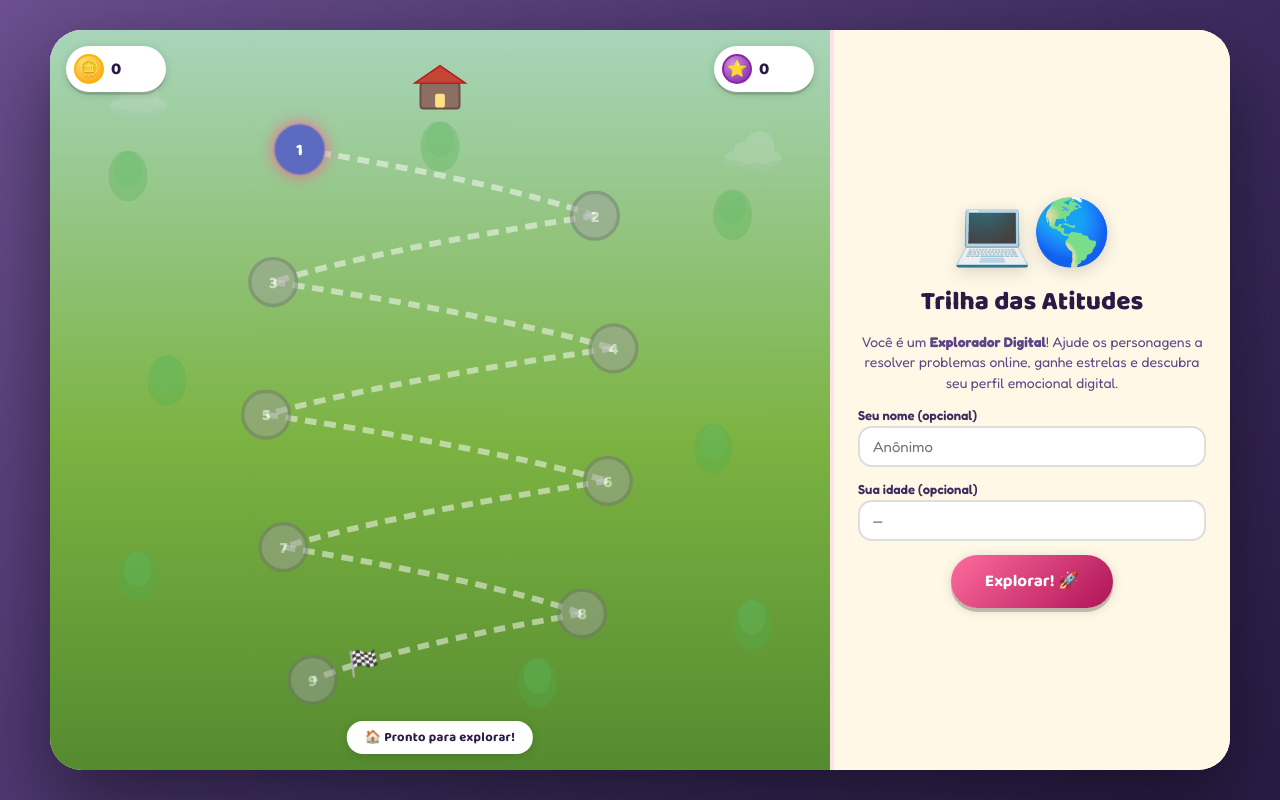
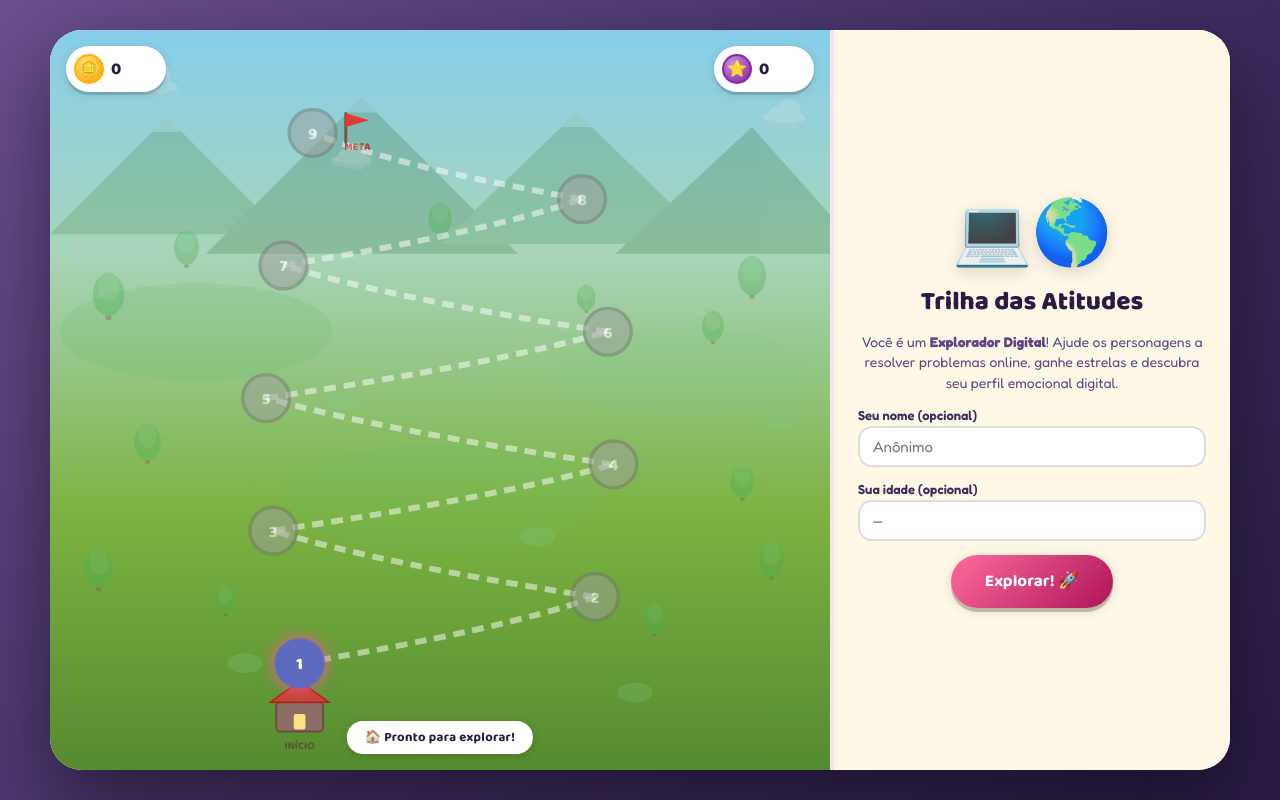
Before and after one commit to rmayormartins/trilha-emocional, a plain HTML site: page index.html in a window 1280 px wide. Drawn offline with Linux system fonts and the light colour scheme.

Commit message:
Update index.html

```diff
--- a/index.html
+++ b/index.html
@@ -34,10 +34,10 @@ body{
   background:#fff;position:relative;
 }
 /* ========== MAPA ========== */
-.map{position:relative;overflow:hidden;background:linear-gradient(180deg,#A8D5BA 0%,#7CB342 55%,#558B2F 100%)}
+.map{position:relative;overflow:hidden;background:linear-gradient(180deg,#87CEEB 0%,#A8D5BA 30%,#7CB342 65%,#558B2F 100%)}
 .map svg{display:block;width:100%;height:100%}
-.map .deco{position:absolute;opacity:.18;pointer-events:none;font-size:52px;animation:fl 20s ease-in-out infinite}
-.map .deco:nth-child(2){animation-delay:-5s}.map .deco:nth-child(3){animation-delay:-11s}
+.map .deco{position:absolute;opacity:.22;pointer-events:none;font-size:48px;animation:fl 20s ease-in-out infinite}
+.map .deco:nth-child(2){animation-delay:-5s;font-size:40px}.map .deco:nth-child(3){animation-delay:-11s;font-size:36px}.map .deco:nth-child(4){animation-delay:-15s;font-size:32px}
 @keyframes fl{0%,100%{transform:translateX(0)}50%{transform:translateX(18px)}}
 .topbar{position:absolute;top:16px;left:16px;right:16px;display:flex;justify-content:space-between;gap:10px;z-index:5;pointer-events:none}
 .pill{
@@ -91,11 +91,11 @@ body{
 /* questão */
 .question-screen{flex:1;display:none;flex-direction:column;padding:0;overflow:hidden}
 .q-ctx{
-  padding:12px 20px;font-size:13px;line-height:1.4;
+  padding:14px 20px;font-size:15px;line-height:1.45;
   color:#fff;position:relative;
 }
-.q-ctx .ctx-fase{font-family:'Baloo 2',sans-serif;font-weight:700;font-size:12px;text-transform:uppercase;letter-spacing:.8px;opacity:.85;margin-bottom:2px}
-.q-ctx .ctx-text{opacity:.92;font-style:italic}
+.q-ctx .ctx-fase{font-family:'Baloo 2',sans-serif;font-weight:700;font-size:15px;text-transform:uppercase;letter-spacing:.8px;opacity:.9;margin-bottom:4px}
+.q-ctx .ctx-text{opacity:.92;font-style:italic;font-size:15px;line-height:1.5}
 .q-header{padding:14px 20px 10px;background:var(--purple-deep);color:#fff}
 .q-header .q-number{font-family:'Baloo 2',sans-serif;font-weight:800;font-size:13px;text-transform:uppercase;letter-spacing:1px;opacity:.7}
 .q-header .q-text{font-size:16px;font-weight:600;line-height:1.4;margin-top:4px}
@@ -171,8 +171,9 @@ body{
 
 <div class="app">
   <div class="map" id="mapArea">
-    <div class="deco" style="top:5%;left:6%">&#9729;&#65039;</div>
-    <div class="deco" style="top:12%;right:8%">&#9729;&#65039;</div>
+    <div class="deco" style="top:3%;left:8%">&#9729;&#65039;</div>
+    <div class="deco" style="top:8%;right:5%">&#9729;&#65039;</div>
+    <div class="deco" style="top:14%;left:35%">&#9729;&#65039;</div>
     <div class="topbar">
       <div class="pill pill-coin"><div class="ic">&#129689;</div><span id="coinCount">0</span></div>
       <div class="pill pill-star"><div class="ic">&#11088;</div><span id="starCount">0</span></div>
@@ -305,37 +306,72 @@ function getPhaseNum(q){ var m=(q.fase||'').match(/Fase\s*(\d)/i); return m?m[1]
 function getPhaseColor(q){ return PHASE_COLORS[getPhaseNum(q)]||'#5C6BC0'; }
 
 function buildMap(){
-  var n=questions.length,W=800,H=700,padT=80,padB=50;
+  var n=questions.length,W=800,H=700,padT=70,padB=80;
   var usH=H-padT-padB, stepY=Math.min(usH/Math.max(n-1,1),68);
-  var startY=padT+(usH-stepY*(n-1))/2;
+  var totalH=stepY*(n-1);
+  var startY=H-padB; // Q1 at bottom
   var nodes=[];
   for(var i=0;i<n;i++){
-    var y=startY+i*stepY;
+    var y=startY-i*stepY; // goes UP
     var xBase=(i%2===0)?W*0.32:W*0.68;
     nodes.push({x:xBase+Math.sin(i*2.7)*35, y:y});
   }
   var svg='';
-  // trees
-  [{x:80,y:120},{x:700,y:160},{x:120,y:330},{x:680,y:400},{x:90,y:530},{x:720,y:580},{x:400,y:90},{x:500,y:640}]
-  .forEach(function(t){
-    svg+='<g transform="translate('+t.x+','+t.y+')"><ellipse cx="0" cy="0" rx="20" ry="26" fill="#4CAF50" opacity=".3"/><ellipse cx="0" cy="-7" rx="14" ry="18" fill="#66BB6A" opacity=".25"/></g>';
+
+  // --- mountains (back layer, top area) ---
+  svg+='<g opacity=".2">';
+  svg+='<polygon points="0,180 120,60 240,180" fill="#2E7D32"/>';
+  svg+='<polygon points="160,200 320,40 480,200" fill="#1B5E20"/>';
+  svg+='<polygon points="400,190 540,55 680,190" fill="#2E7D32"/>';
+  svg+='<polygon points="580,200 720,70 800,160 800,200" fill="#1B5E20"/>';
+  // snow caps
+  svg+='<polygon points="105,75 120,60 135,75" fill="#fff" opacity=".5"/>';
+  svg+='<polygon points="305,55 320,40 335,55" fill="#fff" opacity=".5"/>';
+  svg+='<polygon points="525,70 540,55 555,70" fill="#fff" opacity=".5"/>';
+  svg+='</g>';
+
+  // --- hills (mid layer) ---
+  svg+='<ellipse cx="150" cy="280" rx="140" ry="50" fill="#66BB6A" opacity=".2"/>';
+  svg+='<ellipse cx="650" cy="320" rx="130" ry="45" fill="#81C784" opacity=".18"/>';
+  svg+='<ellipse cx="400" cy="450" rx="160" ry="55" fill="#66BB6A" opacity=".15"/>';
+
+  // --- trees (scattered) ---
+  var trees=[
+    {x:60,y:250,s:1},{x:140,y:200,s:.8},{x:720,y:230,s:.9},{x:680,y:280,s:.7},
+    {x:100,y:400,s:.85},{x:710,y:440,s:.75},{x:50,y:530,s:.9},{x:740,y:520,s:.8},
+    {x:180,y:560,s:.65},{x:620,y:580,s:.7},{x:400,y:170,s:.75},{x:550,y:250,s:.6}
+  ];
+  trees.forEach(function(t){
+    svg+='<g transform="translate('+t.x+','+t.y+') scale('+t.s+')" opacity=".35">';
+    svg+='<rect x="-3" y="0" width="6" height="18" rx="2" fill="#795548"/>';
+    svg+='<ellipse cx="0" cy="-8" rx="16" ry="22" fill="#4CAF50"/>';
+    svg+='<ellipse cx="0" cy="-16" rx="11" ry="15" fill="#66BB6A"/>';
+    svg+='</g>';
   });
-  // house
-  svg+='<g transform="translate('+(W/2)+',32)"><rect x="-20" y="-7" width="40" height="26" rx="3" fill="#8D6E63" stroke="#6D4C41" stroke-width="2"/><polygon points="-26,-7 0,-25 26,-7" fill="var(--red-roof)" stroke="#B71C1C" stroke-width="1.5"/><rect x="-5" y="4" width="10" height="14" rx="2" fill="#FFE082"/></g>';
-  // phase dividers (horizontal labels)
-  var phases={},lastPhase='';
-  for(var i=0;i<n;i++){
-    var ph=getPhaseNum(questions[i]);
-    if(ph!==lastPhase){ phases[i]=questions[i].fase; lastPhase=ph; }
-  }
-  // paths
+
+  // --- small bushes ---
+  [{x:300,y:350},{x:500,y:490},{x:200,y:620},{x:600,y:650},{x:750,y:370}].forEach(function(b){
+    svg+='<ellipse cx="'+b.x+'" cy="'+b.y+'" rx="18" ry="10" fill="#81C784" opacity=".25"/>';
+  });
+
+  // --- house at bottom (start) ---
+  var hx=nodes[0].x, hy=nodes[0].y+50;
+  svg+='<g transform="translate('+hx+','+hy+')">';
+  svg+='<rect x="-24" y="-10" width="48" height="30" rx="4" fill="#8D6E63" stroke="#6D4C41" stroke-width="2"/>';
+  svg+='<polygon points="-30,-10 0,-32 30,-10" fill="var(--red-roof)" stroke="#B71C1C" stroke-width="1.5"/>';
+  svg+='<rect x="-6" y="2" width="12" height="16" rx="2" fill="#FFE082"/>';
+  svg+='<text x="0" y="38" text-anchor="middle" font-family="\'Baloo 2\',sans-serif" font-weight="700" font-size="11" fill="#5D4037" opacity=".7">IN\u00cdCIO</text>';
+  svg+='</g>';
+
+  // --- paths ---
   for(var i=0;i<n-1;i++){
     var a=nodes[i],b=nodes[i+1],mx=(a.x+b.x)/2;
     var d='M'+a.x+','+a.y+' Q'+(mx+(i%2?-55:55))+','+((a.y+b.y)/2)+' '+b.x+','+b.y;
     svg+='<path class="trail-path" id="trail'+i+'" d="'+d+'"/>';
     svg+='<path class="trail-path-done" id="trailDone'+i+'" style="display:none" d="'+d+'"/>';
   }
-  // nodes
+
+  // --- nodes ---
   for(var i=0;i<n;i++){
     var nd=nodes[i],st=(i===0?'current':'locked');
     var col=getPhaseColor(questions[i]);
@@ -344,7 +380,17 @@ function buildMap(){
     svg+='<circle class="node-circle" r="24" fill="'+fillCol+'" stroke="'+(i===0?col:'#757575')+'" stroke-width="3.5" data-phase-color="'+col+'"/>';
     svg+='<text class="node-label" text-anchor="middle" dy="6" fill="#fff" font-family="\'Baloo 2\',sans-serif" font-weight="800" font-size="17">'+(i+1)+'</text></g>';
   }
-  if(n>0){ var last=nodes[n-1]; svg+='<text x="'+(last.x+36)+'" y="'+(last.y-8)+'" font-size="26">&#127937;</text>'; }
+
+  // --- flag at top (finish) ---
+  if(n>0){
+    var last=nodes[n-1];
+    svg+='<g transform="translate('+(last.x+34)+','+(last.y-20)+')">';
+    svg+='<line x1="0" y1="0" x2="0" y2="30" stroke="#795548" stroke-width="3" stroke-linecap="round"/>';
+    svg+='<polygon points="0,0 24,7 0,14" fill="#E53935"/>';
+    svg+='<text x="12" y="38" text-anchor="middle" font-family="\'Baloo 2\',sans-serif" font-weight="700" font-size="11" fill="#B71C1C" opacity=".8">META</text>';
+    svg+='</g>';
+  }
+
   $('mapSVG').innerHTML=svg;
   document.querySelectorAll('.node').forEach(function(g){
     g.addEventListener('click',function(){
```
